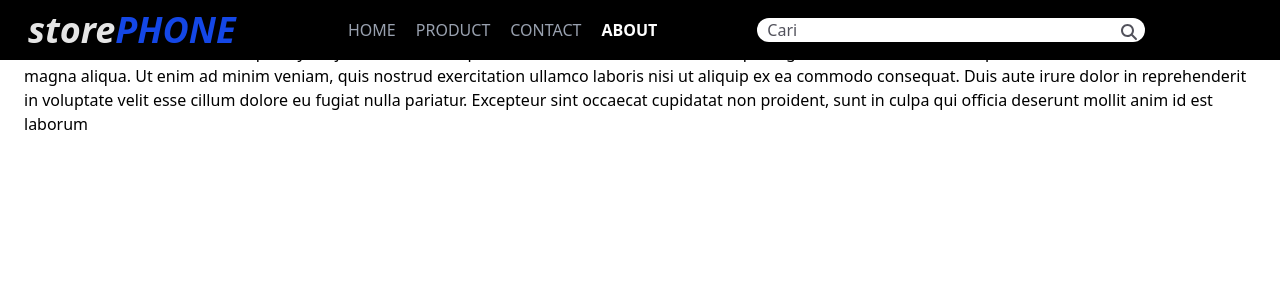
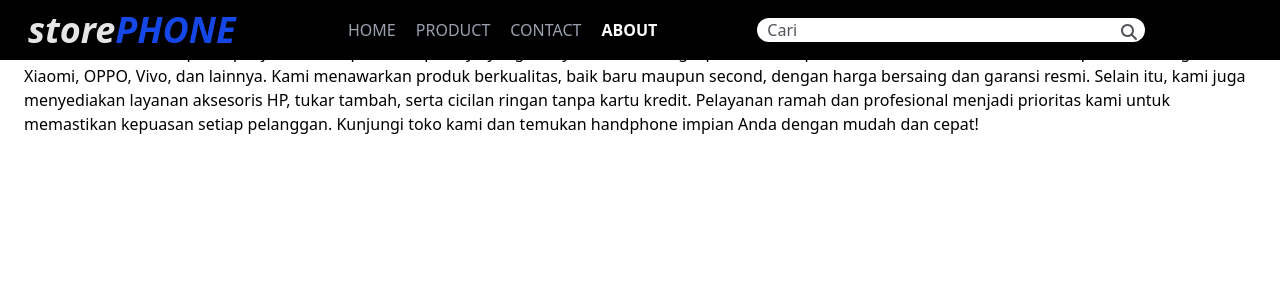
Before and after one commit to YahahaKafka/frontend-storephone, a React (Vite) app: page /about in a window 1280 px wide. Shown: the top 300 px of the page. Built offline with nearby package versions, Linux system fonts and the light colour scheme.

Commit message:
Update About.jsx

```diff
--- a/src/pages/About.jsx
+++ b/src/pages/About.jsx
@@ -4,7 +4,7 @@ import React from "react";
 const About = () => {
   return (
     <div className="min-h-screen px-6 py-10">
-      <p>StorePhone adalah toko HP terpercaya sejak 2023...Lorem ipsum dolor sit amet, consectetur adipiscing elit, sed do eiusmod tempor incididunt ut labore et dolore magna aliqua. Ut enim ad minim veniam, quis nostrud exercitation ullamco laboris nisi ut aliquip ex ea commodo consequat. Duis aute irure dolor in reprehenderit in voluptate velit esse cillum dolore eu fugiat nulla pariatur. Excepteur sint occaecat cupidatat non proident, sunt in culpa qui officia deserunt mollit anim id est laborum</p>
+      <p>Toko HP Kami adalah pusat penjualan handphone terpercaya yang menyediakan berbagai pilihan smartphone dari merek-merek ternama seperti Samsung, iPhone, Xiaomi, OPPO, Vivo, dan lainnya. Kami menawarkan produk berkualitas, baik baru maupun second, dengan harga bersaing dan garansi resmi. Selain itu, kami juga menyediakan layanan aksesoris HP, tukar tambah, serta cicilan ringan tanpa kartu kredit. Pelayanan ramah dan profesional menjadi prioritas kami untuk memastikan kepuasan setiap pelanggan. Kunjungi toko kami dan temukan handphone impian Anda dengan mudah dan cepat!</p>
     </div>
   );
 };
```
